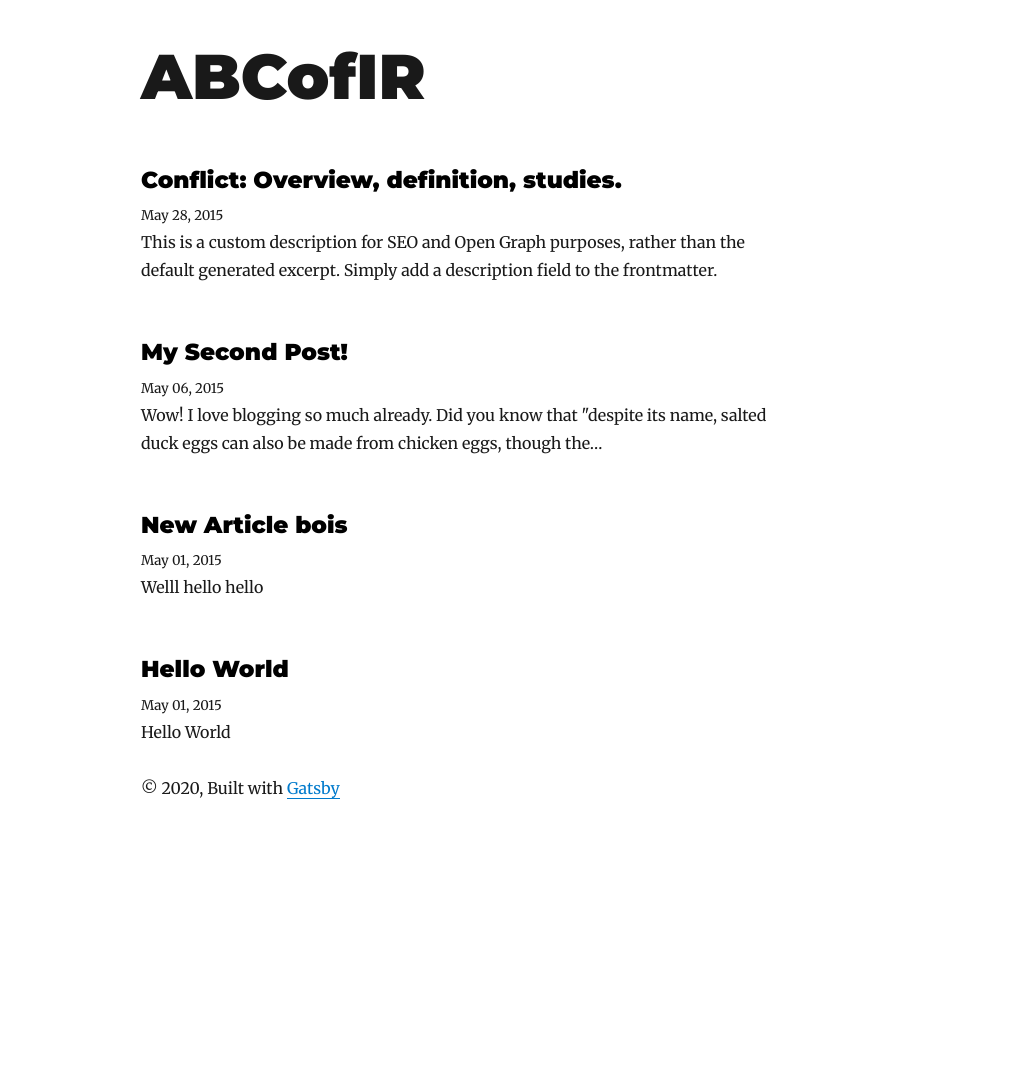
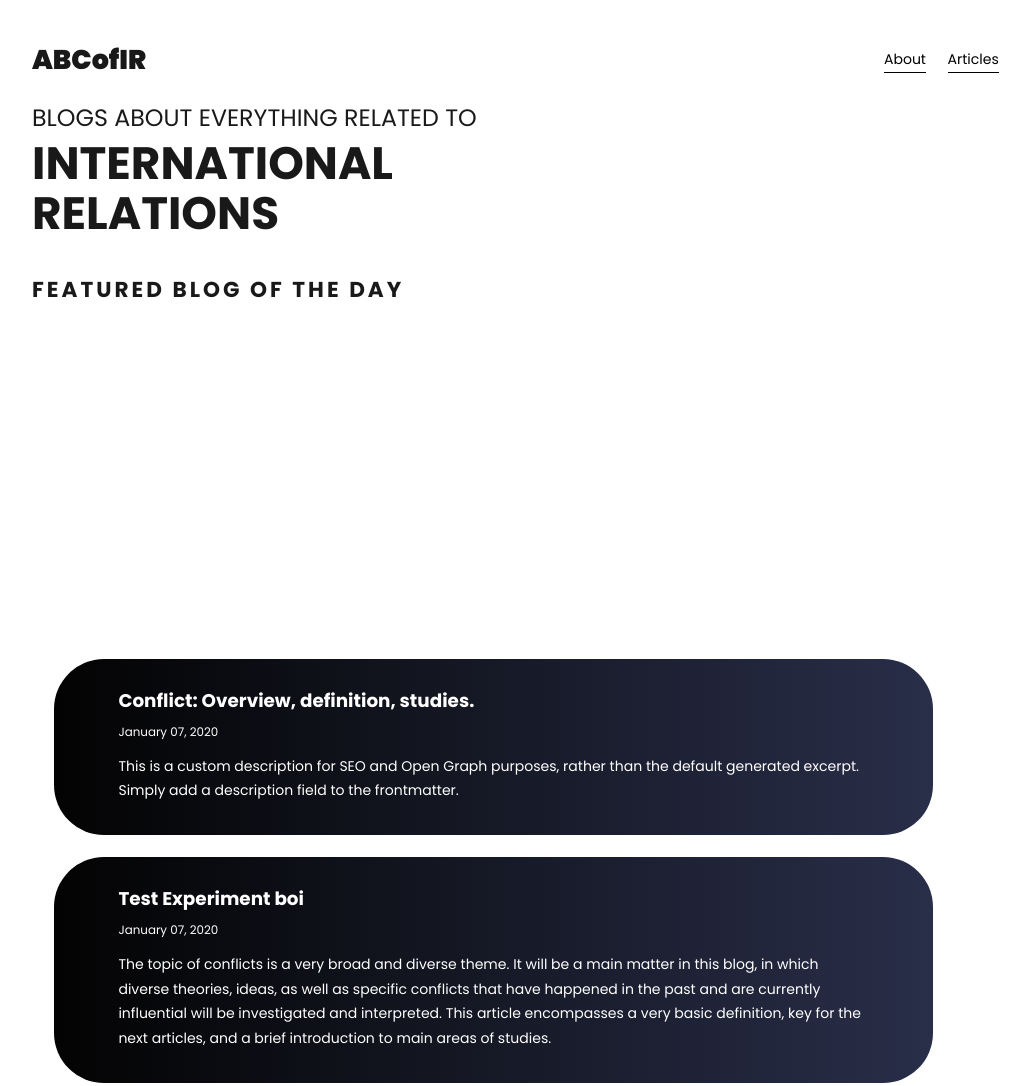
Before and after one commit to nickapic/ABCofIR-Blog-Website, a Gatsby site in the folder BlogWesbite/: page / in a window 1280 px wide. Shown: the top 1086 px of the page, without its empty margins (184-1214 px from the left). Before the commit the page ends 844 px from the top, so only its background shows below. Built offline with nearby package versions, Linux system fonts and the light colour scheme; Gatsby itself is replaced by a stand-in of ours; some packages are replaced by stand-ins of ours.

Commit message:
Layout Correction Initial

```diff
--- a/BlogWesbite/content/blog/my-second-post/index.md
+++ b/BlogWesbite/content/blog/my-second-post/index.md
@@ -1,14 +1,18 @@
 ---
-title: My Second Post!
+title: 'Conflict: Overview, definition, studies.'
 author: "Jimena Hernantes"
-date: "2015-05-06T23:46:37.121Z"
+date: "2020-01-07T23:46:37.121Z"
+description: This is a custom description for SEO and Open Graph purposes, rather than the default generated excerpt. Simply add a description field to the frontmatter.
+
 ---
 
-Wow! I love blogging so much already.
-
-Did you know that "despite its name, salted duck eggs can also be made from
-chicken eggs, though the taste and texture will be somewhat different, and the
-egg yolk will be less rich."?
-([Wikipedia Link](http://en.wikipedia.org/wiki/Salted_duck_egg))
-
-Yeah, I didn't either.
+Conflict as a concept allows many definitions onto it, and it is a terminology that needs to be clearly defined in the context in which it is being used.
+In this particular situation we are going to focus on conflict as an object of social studies, because all branches of social science have something to say about conflict.
+What are Social Sciences?
+Social sciences are a group of academic disciplines dedicated to examining society. This branch of science studies how people interact with each other, behave, develop as a culture, and influence the world.
+Among these branches we can find sociology, psychology, anthropology, economy, law, and communication.
+Concerning sociology, Social conflict is the struggle for agency or power in society. Social conflict occurs when two or more actors oppose each other in social interaction, each exerts social power with reciprocity in an effort to achieve incompatible goals whilst preventing the other from attaining their own.
+If we focus on psychology, conflict is reserved for the individual and the tensions with others and self, and if we focus on anthropology, the essence will lay on the origins of societal tensions, while in economy, the conflict arises in economic crises; and in the area of communication, miscommunications and the misunderstanding of messages.
+Of course, concerning political science, which in this context can be defined as a social science which deals with systems of governance, and the analysis of political activities, political thoughts, and political behavior. There is a particular subdivision within it, where comparative politics are the ones in which they deal with conflict within the political system; and international relations, which deal with international conflicts in general, and among them we can highlight the security studies, such as war studies and peace studies.
+Now, taking a look at conflict studies, they are considered a multi-level type of studies due to the fact that they entail relations between individuals, neighbours, ethnic groups, organizations, states, regions, and civilizations. It identifies and analyses violent and nonviolent behaviours as well as the structural mechanisms attending conflicts (including social conflicts), with a view towards understanding those processes which lead to a more desirable human condition. (Maire A. Dugan and Dennis P. Carey , “Towards a Definition of Peace Studies,” in Key Issues of Peace Research: Proceedings of the IPRA Ninth Conference, ed. Yoshikazu Sakamoto and Ruth Klaassen (Orillia, Ontario, Canada, 1981).
+Conflict studies reveal the origins of different distinctions caused y boundaries, tensions, cleavages, and contradictions, as well as attributes such as perceptions, interests, views, norms, values; plus, the perception of war and violence is also a topic deeply analysed, and the legal aspects of conflict and their regulations.
--- a/BlogWesbite/content/blog/new-beginnings/index.md
+++ b/BlogWesbite/content/blog/new-beginnings/index.md
@@ -1,20 +1,15 @@
 ---
-title: 'Conflict: Overview, definition, studies.'
-date: "2015-05-28T22:40:32.169Z"
+title: 'Test Experiment boi'
+date: "2020-01-07T22:40:32.169Z"
 author: "Jimena Hernantes"
-description: This is a custom description for SEO and Open Graph purposes, rather than the default generated excerpt. Simply add a description field to the frontmatter.
+description: "The topic of conflicts is a very broad and diverse theme. It will be a main matter in this blog, in which diverse theories, ideas, as well as specific conflicts that have happened in the past and are currently influential will be investigated and interpreted. This article encompasses a very basic definition, key for the next articles, and a brief introduction to main areas of studies."
 ---
 
 Conflict as a concept allows many definitions onto it, and it is a terminology that needs to be clearly defined in the context in which it is being used.
-
 In this particular situation we are going to focus on conflict as an object of social studies, because all branches of social science have something to say about conflict.
-
 What are Social Sciences?
-
 Social sciences are a group of academic disciplines dedicated to examining society. This branch of science studies how people interact with each other, behave, develop as a culture, and influence the world.
-
 Among these branches we can find sociology, psychology, anthropology, economy, law, and communication.
-
 Concerning sociology, Social conflict is the struggle for agency or power in society. Social conflict occurs when two or more actors oppose each other in social interaction, each exerts social power with reciprocity in an effort to achieve incompatible goals whilst preventing the other from attaining their own.
 If we focus on psychology, conflict is reserved for the individual and the
 tensions with others and self, and if we focus on anthropology, the essence
--- a/BlogWesbite/gatsby-config.js
+++ b/BlogWesbite/gatsby-config.js
@@ -1,8 +1,8 @@
 module.exports = {
   siteMetadata: {
     title: `ABCofIR`,
-    author: `Kyle Mathews`,
-    description: `A starter blog demonstrating what Gatsby can do.`,
+    author: `Jimena Hernantes`,
+    description: `A blog about everything related to the subject of International Relations.Its operated by students of International Relations in Spain`,
     siteUrl: `https://gatsby-starter-blog-demo.netlify.com/`,
   },
   plugins: [
--- /dev/null
+++ b/BlogWesbite/src/components/hero-section.css
@@ -0,0 +1,42 @@
+.hero-container{
+    display: flex;
+
+}
+
+.text-box{
+    height: 50rem;
+    width: 60%;
+    margin-right: auto;
+}
+
+.image-box{
+    height: 50rem;
+    width: 30%;
+
+}
+
+h1{
+    margin: 0;
+}
+.small-heading{
+    margin-top: 7rem;
+    font-size: 2.2rem;
+}
+.main-heading{
+    font-family: Poppins,sans-serif;
+    font-size: 4.2rem;
+    font-weight: 700;
+    letter-spacing: 3%;
+    margin-bottom: 3rem;
+}
+.featured-text{
+    text-transform: uppercase;
+    font-weight: 700;
+    font-size: 2rem;
+    letter-spacing: 3px;
+}
+.heroimg{
+    width: 50rem;
+    height: 100%;
+
+}
--- /dev/null
+++ b/BlogWesbite/src/components/hero-section.js
@@ -0,0 +1,21 @@
+import React from 'react'
+import './hero-section.css'
+
+
+const HeroSection = ()=>
+   (
+        <div className='hero-container'>
+            <div className='text-box'>
+
+                <span className='small-heading'>BLOGS ABOUT EVERYTHING RELATED TO</span>
+                <h1 className='main-heading'>
+                INTERNATIONAL RELATIONS
+                </h1>
+                <span className='featured-text'>Featured Blog of the day</span>
+            </div>
+            <div className='image-box'>
+
+            </div>
+        </div>
+    )
+export default HeroSection;
--- a/BlogWesbite/src/components/layout.js
+++ b/BlogWesbite/src/components/layout.js
@@ -1,7 +1,7 @@
 import React from "react"
 import { Link } from "gatsby"
+import '../style.css'
 
-import { rhythm, scale } from "../utils/typography"
 
 class Layout extends React.Component {
   render() {
@@ -11,11 +11,15 @@ class Layout extends React.Component {
 
     if (location.pathname === rootPath) {
       header = (
-        <h1
+       <div className='header'>
+         <h1
           style={{
-            ...scale(1.5),
-            marginBottom: rhythm(1.5),
+            fontSize:`rem`,
+            marginBottom: 0,
+            display:`flex`,
+            alignItems:`center`,
             marginTop: 0,
+            fontFamily: `Poppins, sans-serif`
           }}
         >
           <Link
@@ -29,12 +33,21 @@ class Layout extends React.Component {
             {title}
           </Link>
         </h1>
+        <div className='nav-bar' style={{
+          display: `flex`,
+          alignItems: `center`,
+          textDecoration:`none`,
+          height: `100%`
+        }}>
+          <Link to='/about' className='nav-link'>About</Link>
+          <Link to='/articles' className='nav-link'>Articles</Link>
+        </div>
+        </div>
       )
     } else {
       header = (
         <h3
           style={{
-            fontFamily: `Montserrat, sans-serif`,
             marginTop: 0,
           }}
         >
@@ -43,8 +56,7 @@ class Layout extends React.Component {
               boxShadow: `none`,
               textDecoration: `none`,
               color: `inherit`,
-              fontFamily: `Montserrat, sans-serif`,
-
+              fontFamily: `Poppins, sans-serif`,
             }}
             to={`/`}
           >
@@ -56,10 +68,10 @@ class Layout extends React.Component {
     return (
       <div
         style={{
-          marginLeft: `auto`,
-          marginRight: `auto`,
-          maxWidth: rhythm(24),
-          padding: `${rhythm(1.5)} ${rhythm(3 / 4)}`,
+          marginLeft: `15rem`,
+          marginRight: `3rem`,
+          maxWidth:  `90%`,
+          padding: `2rem 5rem `,
         }}
       >
         <header>{header}</header>
--- a/BlogWesbite/src/pages/index.js
+++ b/BlogWesbite/src/pages/index.js
@@ -2,10 +2,12 @@ import React from "react"
 import { Link, graphql } from "gatsby"
 
 
+import '../style.css'
 
 import Layout from "../components/layout"
 import SEO from "../components/seo"
 import { rhythm } from "../utils/typography"
+import HeroSection from "../components/hero-section"
 
 class BlogIndex extends React.Component {
   render() {
@@ -17,33 +19,48 @@ class BlogIndex extends React.Component {
       <Layout location={this.props.location} title={siteTitle}>
         <SEO title="All posts" />
 
+        <HeroSection/>
+
         {posts.map(({ node }) => {
           const title = node.frontmatter.title || node.fields.slug
           return (
-            <article key={node.fields.slug}>
+            <div className='blog-card-box'>
+              <article className='blog-card' key={node.fields.slug}>
                 <header>
                   <h3
                     style={{
-                    marginBottom: rhythm(1 / 4),
-                    fontFamily: `Montserrat, sans-serif`,
+                      fontSize:`1.7rem`,
+                      fontWeight:`700`,
+                      marginTop:`1rem`,
+                      marginBottom: `1rem`,
+                      fontFamily: `Poppins, sans-serif`,
                     }}
                   >
 
-
-                  <Link style={{ boxShadow: `none`  ,color:"black"}} to={node.fields.slug}>
+                    <Link style={{ boxShadow: `none`  ,color:"inherit", fontFamily: `Poppins, sans-serif`}} to={node.fields.slug}>
                       {title}
                     </Link>
                   </h3>
-                <small>{node.frontmatter.date}</small>
+                  <small style={{
+                      fontSize:`1.1rem`,
+                      fontFamily: `Poppins, sans-serif`,
+                    }}>  {node.frontmatter.date}</small>
                 </header>
                 <section>
                   <p
+                  style={{
+                    marginTop: `1rem`,
+                    marginBottom: `1rem`,
+                    fontSize:`1.3rem`,
+                    fontFamily: `Poppins, sans-serif`,
+                  }}
                     dangerouslySetInnerHTML={{
                       __html: node.frontmatter.description || node.excerpt,
                     }}
                   />
                 </section>
               </article>
+            </div>
           )
         })}
       </Layout>
--- a/BlogWesbite/src/style.css
+++ b/BlogWesbite/src/style.css
@@ -0,0 +1,34 @@
+body{
+    font-family: Poppins, sans-serif;
+}
+html{
+    font-size: 67.5%;
+}
+.header{
+    display: flex;
+    justify-content: space-between;
+    align-items: center;
+    height: 7rem;
+}
+
+
+.nav-link{
+    font-size: 1.3rem;
+    color:black;
+    margin: 1rem 1rem;
+    text-decoration: none !important;
+    list-style: none;
+    border-bottom: none;
+    font-family: Poppins, sans-serif;
+}
+.main-post{
+    font-family: Poppins, sans-serif;
+}
+.blog-card{
+    border-radius: 50px;
+    color: white;
+    padding: 2rem 6rem;
+    margin: 2rem;
+    width: 90%;
+    background-image: linear-gradient(to right,#030303,#292E49);
+}
```
Also changed, not shown: BlogWesbite/src/components/bio.js (deleted, +0 -34 lines), BlogWesbite/src/pages/about.js (added, +20 -0 lines), BlogWesbite/src/templates/blog-post.js (+8 -10 lines). Lines whose indentation alone changed are shown as unchanged.
